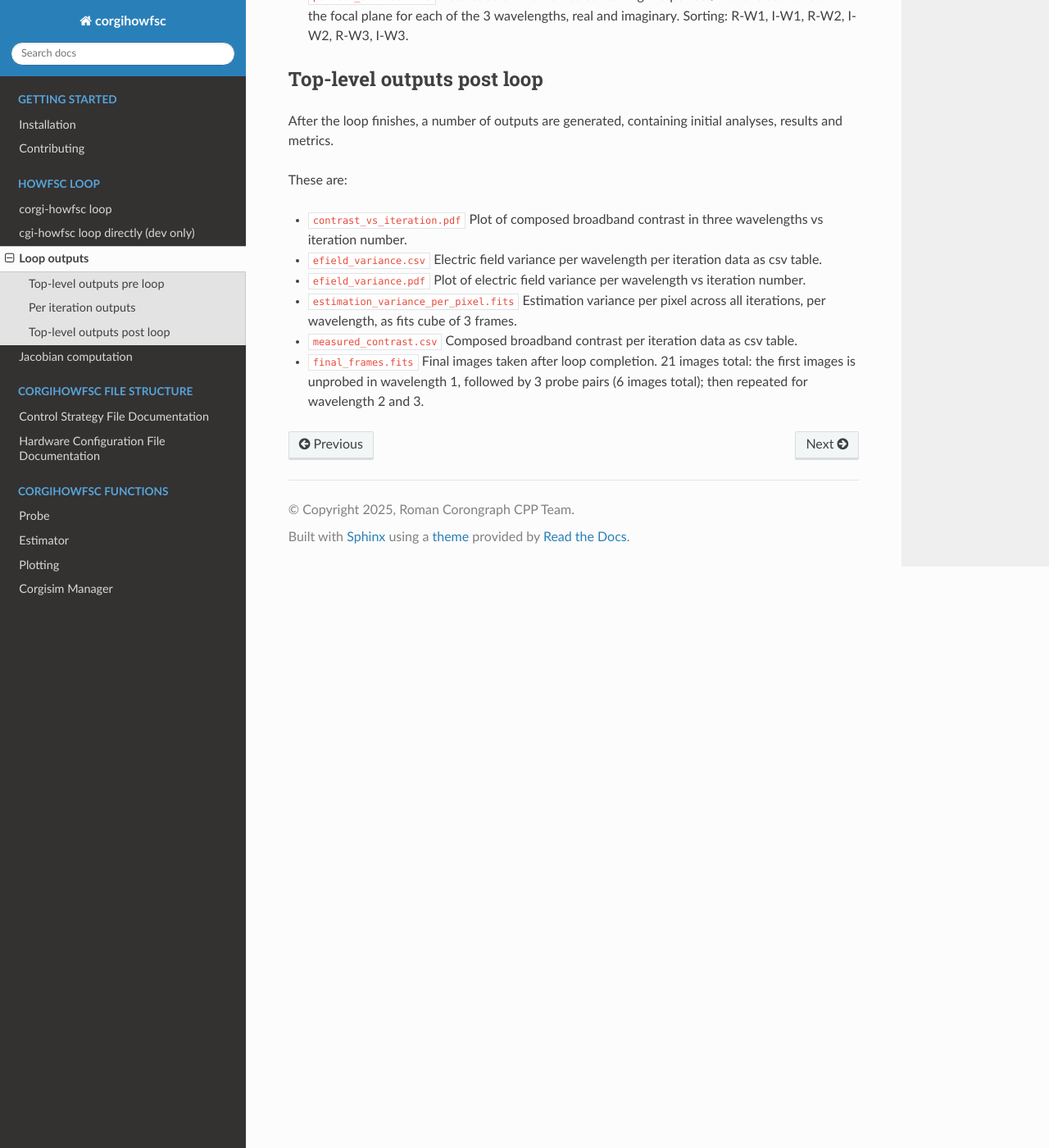
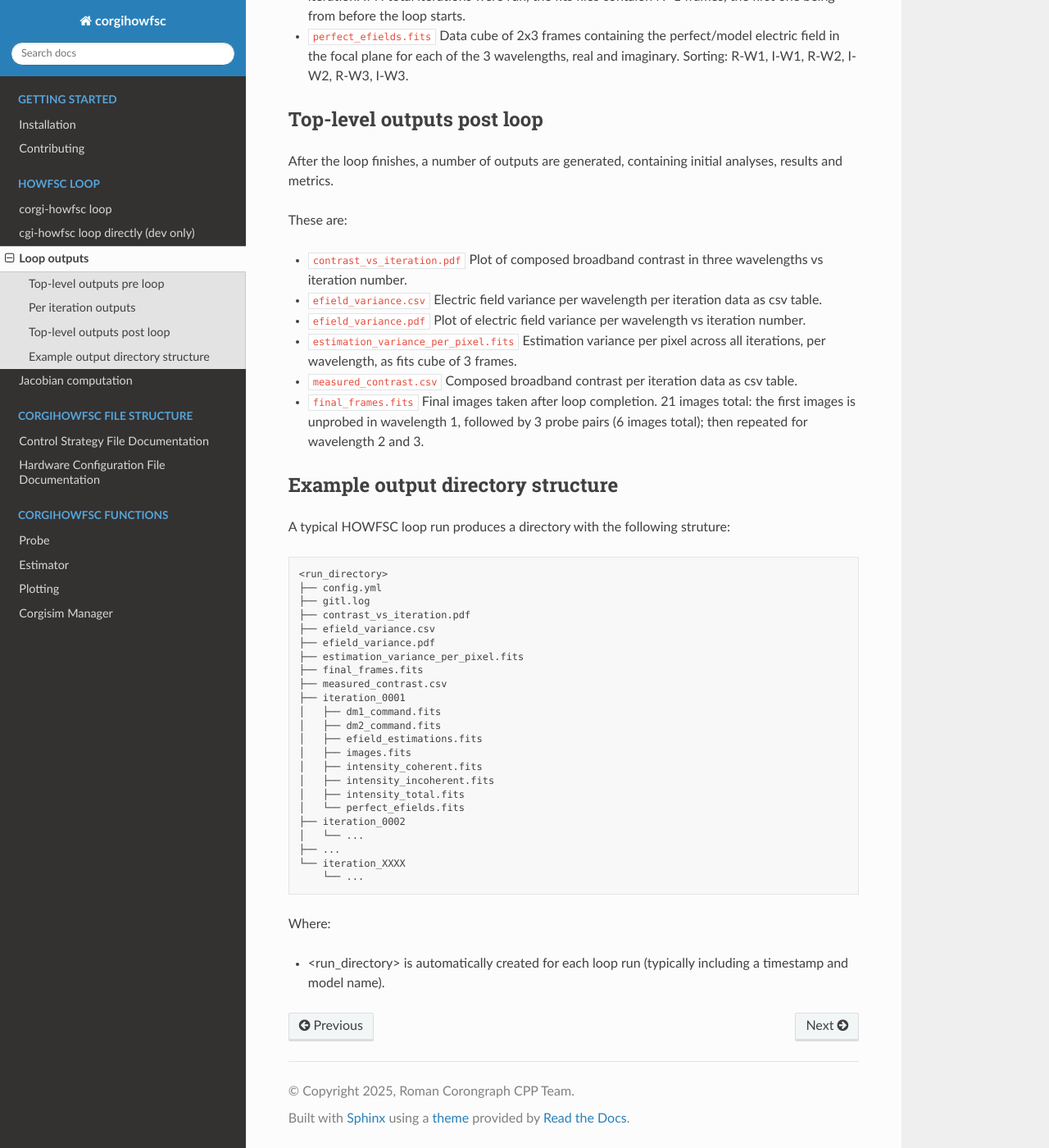
Before and after one commit to roman-corgi/corgihowfsc, a Sphinx documentation site: the page built from docs/source/loop_outputs.md, in a window 1280 px wide and 1400 px high, scrolled down 994 px. Shown: the whole window at 82% size. Built offline with Sphinx 7.4.7 and the Read the Docs theme 3.1.0, drawn with Linux system fonts in a browser that asks for light colours; some of the changed text lies outside the part shown.

Commit message:
updated the documentation for the loop_outputs

````diff
--- a/docs/source/loop_outputs.md
+++ b/docs/source/loop_outputs.md
@@ -6,6 +6,9 @@ Before the loop starts, a number of informational outputs are generataed in the
 These are:
 - `config.yml`
     The configuration file used for the loop, containing all input parameters and settings.
+
+- `gitl.log`
+    Log file containing runtime information, warnings and diagnostic messages generated during execution.
 
 ## Per iteration outputs
 
@@ -43,3 +46,36 @@ These are:
     Composed broadband contrast per iteration data as csv table.
 - `final_frames.fits`
     Final images taken after loop completion. 21 images total: the first images is unprobed in wavelength 1, followed by 3 probe pairs (6 images total); then repeated for wavelength 2 and 3.
+
+## Example output directory structure
+
+A typical HOWFSC loop run produces a directory with the following struture:
+
+```
+<run_directory>
+├── config.yml
+├── gitl.log
+├── contrast_vs_iteration.pdf
+├── efield_variance.csv
+├── efield_variance.pdf
+├── estimation_variance_per_pixel.fits
+├── final_frames.fits
+├── measured_contrast.csv
+├── iteration_0001
+│   ├── dm1_command.fits
+│   ├── dm2_command.fits
+│   ├── efield_estimations.fits
+│   ├── images.fits
+│   ├── intensity_coherent.fits
+│   ├── intensity_incoherent.fits
+│   ├── intensity_total.fits
+│   └── perfect_efields.fits
+├── iteration_0002
+│   └── ...
+├── ...
+└── iteration_XXXX
+    └── ...
+```
+
+Where:
+- <run_directory> is automatically created for each loop run (typically including a timestamp and model name).
````
